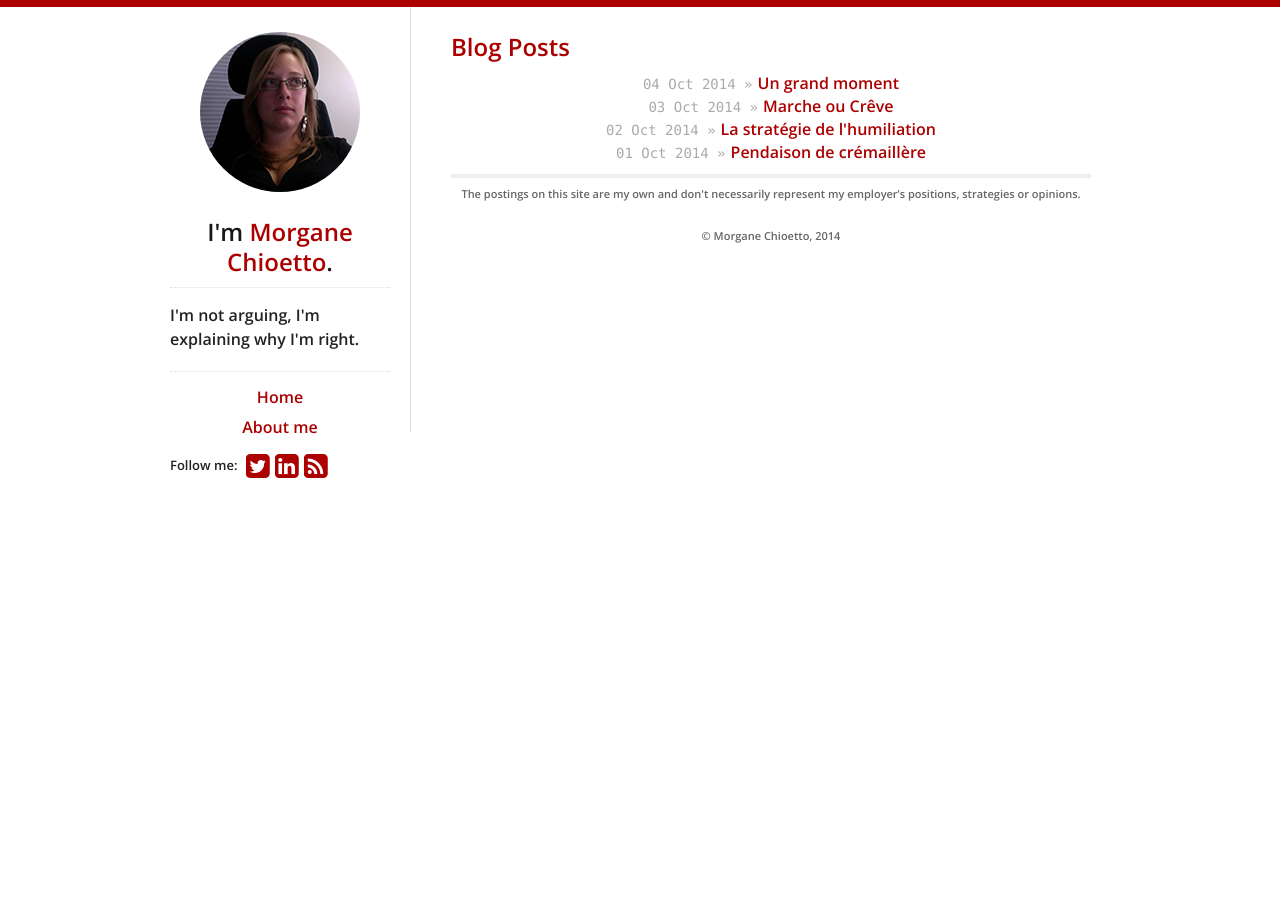
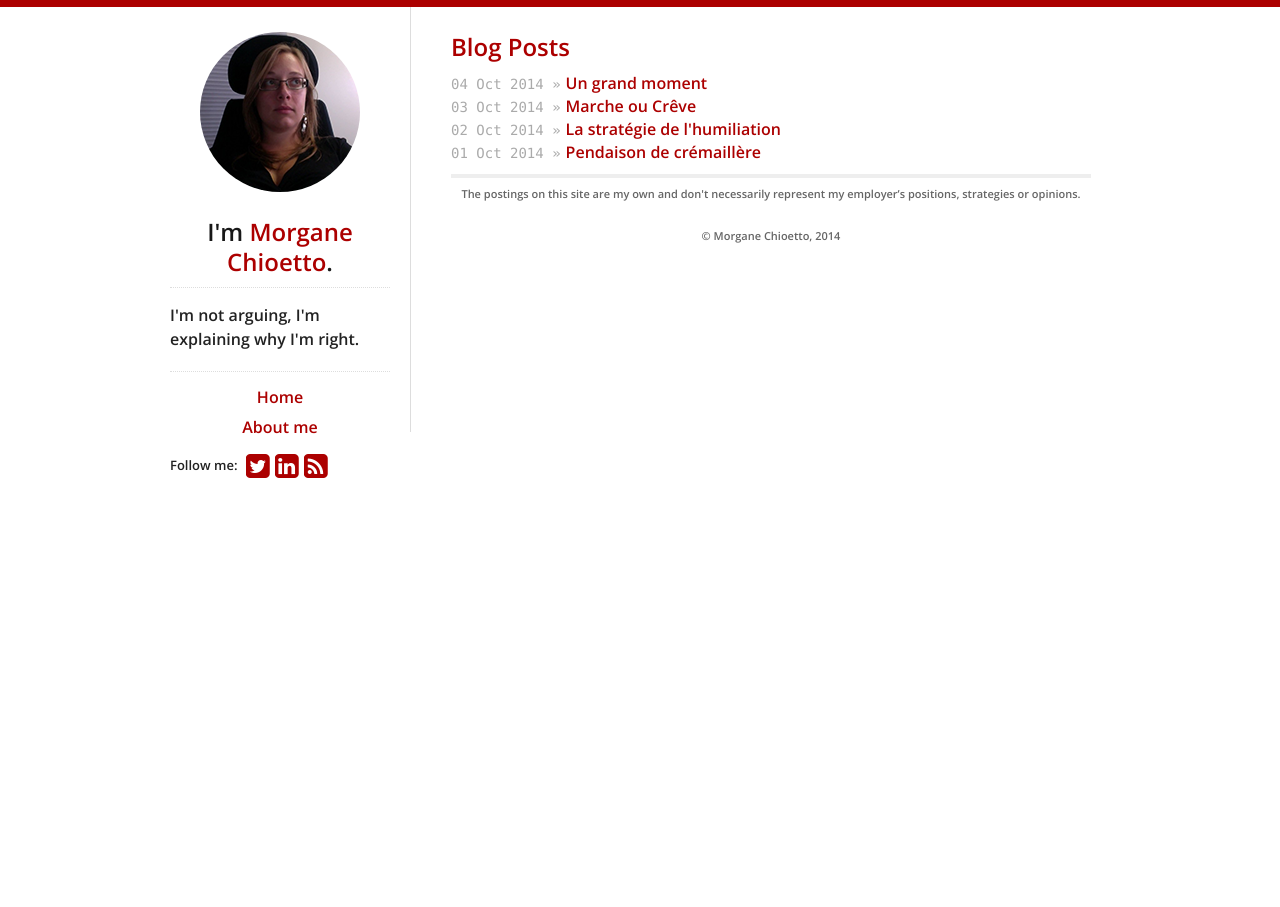
Before and after one commit to chipisan/blog, a Jekyll site: the page built from index.html, in a window 1280 px wide. Built offline with Jekyll 4.4.1, drawn with Linux system fonts in a browser that asks for light colours; nearby versions of some CDN libraries; Markdown is read by kramdown in place of the engine named in the settings; the list of posts is cut into pages by our own code.

Commit message:
[Theming] Alignement des blogs posts

```diff
--- a/_includes/css/screen.css
+++ b/_includes/css/screen.css
@@ -268,3 +268,7 @@ sup {
   -moz-border-radius: 100%;
   -webkit-border-radius: 100%;
 }
+
+ul#blog-posts {
+  text-align: left;
+}
```
